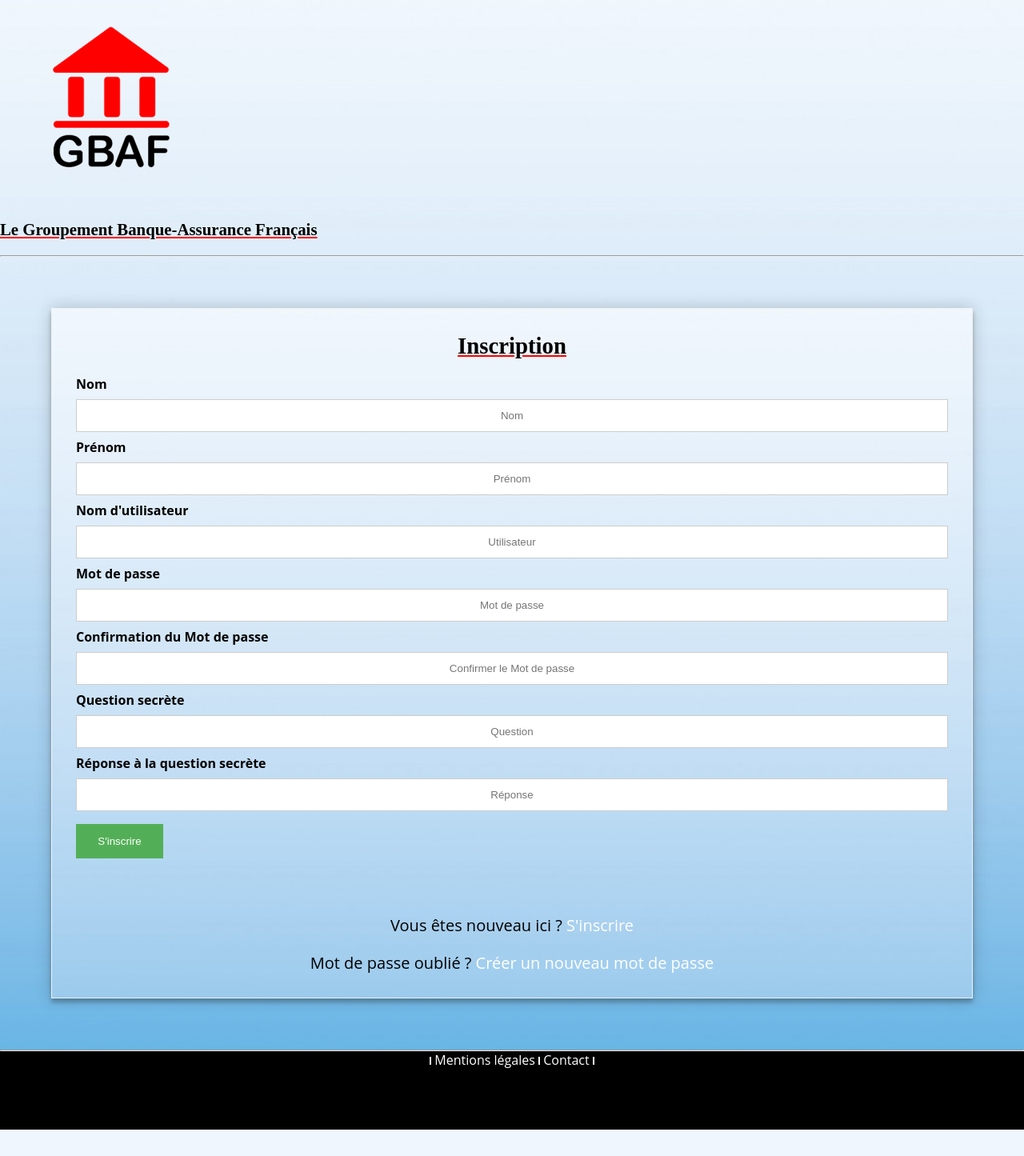
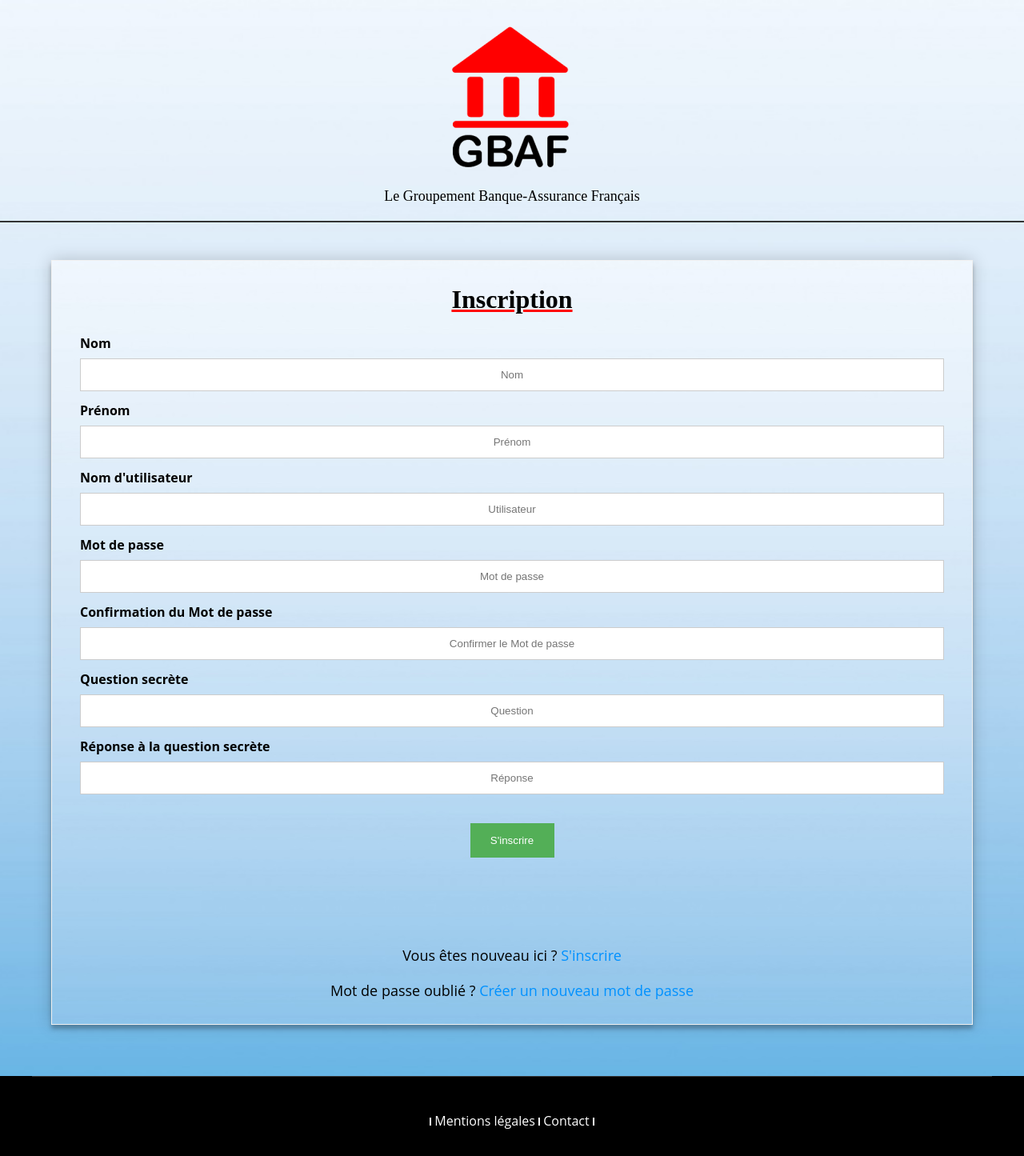
Before and after one commit to MelvinL02/Extranet, a PHP site: page /inscription.php in a window 1280 px wide. Shown: the whole page at 80% size. Before the commit the page ends 1412 px from the top, so only its background shows below. Run offline with PHP 8.4, Linux system fonts and the light colour scheme.

Commit message:
Mise à jour du fichier CSS

```diff
--- a/style.css
+++ b/style.css
@@ -1,4 +1,35 @@
 /* Header */
+
+#login
+{
+   margin: 0px;
+   margin-bottom: -20px;
+   padding: 0px;
+   text-align: center;
+}
+
+#login h2
+{
+   font-weight: 1;
+   font-size: large;
+   margin: 20px;
+   margin-top: -20px;
+   padding: 0px;
+   text-align: center;
+   text-decoration: none;
+}
+
+.baliseHeader
+{
+   border: none;
+   border-top: 2px solid #333;
+   color: #333;
+   overflow: visible;
+   text-align: center;
+   height: 5px;
+   margin: 0px;
+   padding: 0px;
+}
 
 #header
 {
@@ -80,9 +111,27 @@ form
     box-shadow: 0 0 20px 0 rgba(0, 0, 0, 0.2), 0 5px 5px 0 rgba(0, 0, 0, 0.24);
 }
 
-section#form
+form h1
+{
+   font-size: 200%;
+   text-align: center;
+}
+
+#form
 {
    text-align: center;
+}
+
+.left
+{
+    text-align: left;
+    margin: 5px;
+}
+
+.center
+{
+    text-align: center;
+    margin: 20px;
 }
 
 /* Full-width inputs */
@@ -121,9 +170,9 @@ input[type=submit]:hover
 .box-register1
 {
   text-align:center;
-  margin: 20px;
+  margin: 60px;
   margin-bottom:0px;
-  font-size: 20px;
+  font-size: 18px;
 }
 
 .box-register2
@@ -131,7 +180,7 @@ input[type=submit]:hover
   text-align:center;
   margin: 20px;
   margin-bottom:0px;
-  font-size: 20px;
+  font-size: 18px;
 }
 
 .erreur
@@ -166,11 +215,21 @@ main
    margin: 0;
 }
 
+section
+{
+   display: flex;
+   flex-direction: column;
+   align-items: center;
+   margin: 50px 50px 10px 50px;
+   padding: 0px;
+}
+
 h1, h2, h3
 {
    font-family: 'Martel', serif;
    text-decoration: underline;
    text-decoration-color: #FF0000;
+   margin-bottom: 20px;
 }
 
 h1
@@ -190,32 +249,36 @@ h3
    margin-bottom: 20px;
 }
 
+p
+{
+   margin-bottom: 20px;
+}
+
 u
 {
    text-decoration : underline;
    text-decoration-color: red;
 }
 
-#extranet
+ul
 {
-   margin-top: 50px;
-   background-position-x: center;
-   text-align: center;
+   margin-bottom: 20px;
 }
 
-section
+li
 {
-   display: flex;
-   flex-direction: column;
-   align-items: center;
-   margin: 50px 50px 10px 50px;
-   padding: 0px;
+    color: #FF0000;
+}
+
+.li_content
+{
+    color: #000;
 }
 
 #presentation .presentationListActeurs
 {
    display: flex;
-   justify-content: space-around;
+   justify-content: normal;
 }
 
 #illustration
@@ -294,7 +357,7 @@ section
 {
    align-self: flex-end;
    white-space: nowrap;
-   background-image: linear-gradient(#ff6363 , #FF0000);
+   background-image: linear-gradient(#91e0ff , #00b7ff);
    border-radius: 10px;
    padding: 8px;
    text-decoration: none;
@@ -302,7 +365,7 @@ section
    font-size: 0.8em;
 }
 
-.balise2
+.baliseFooter
 {
    border: none;
    border-top: 1px solid #333;
@@ -323,7 +386,7 @@ footer
 
 a[href]
 {
-   color: rgb(255, 255, 255);
+   color: rgb(0, 145, 255);;
 }
 
 a:link
@@ -334,7 +397,7 @@ a:link
 
 a:hover
 {
-   color: rgb(0, 170, 255);
+   color: rgb(255, 0, 0);
    background-color: transparent;
    text-decoration: underline;
 }
@@ -356,3 +419,88 @@ a:hover
   height: 10px;
   margin: 0 0px;
 }
+
+/* pages acteurs */
+#presentation_acteur
+{
+   padding: 10px 30px 30px 20px;
+   background-color: #FFF;
+   border: solid 1px #FF0000;
+   border-radius: 10px;
+}
+
+.logo_page_acteur
+{
+   display: flex;
+   justify-content: center;
+}
+
+.logo_page_acteur img
+{
+   width: 60%;
+   max-width: 400px;
+}
+
+.description_page_acteur h2
+{
+   margin-bottom: 0px;
+}
+
+.head_comment
+{
+   display: flex;
+   justify-content: flex-start;
+   margin: 0;
+}
+
+.commentaires
+{
+    width: 90%;
+    border-radius: 20px;
+    padding: 15px;
+    margin: 10px 0;
+    background-color: #FFF;
+}
+
+.head_comment
+{
+   display: flex;
+   justify-content: flex-start;
+   margin: 0;
+}
+
+#sectionComment
+{
+   padding: 0px 30px 30px 20px;
+   margin-bottom: 10px;
+}
+
+#sectionComment .firstname
+{
+   font-weight: bold;
+   margin: 0;
+}
+
+#sectionComment .date_add
+{
+   color: grey;
+   margin: 0;
+}
+
+#sectionComment .comment, .newComment textarea
+{
+   width: 99%;
+   border: solid #bbb 1px;
+   border-radius: 5px;
+   padding: 5px;
+   margin-bottom: 0;
+}
+
+p
+{
+   display: block;
+   margin-block-start: 1em;
+   margin-block-end: 1em;
+   margin-inline-start: 0px;
+   margin-inline-end: 0px;
+}
```
